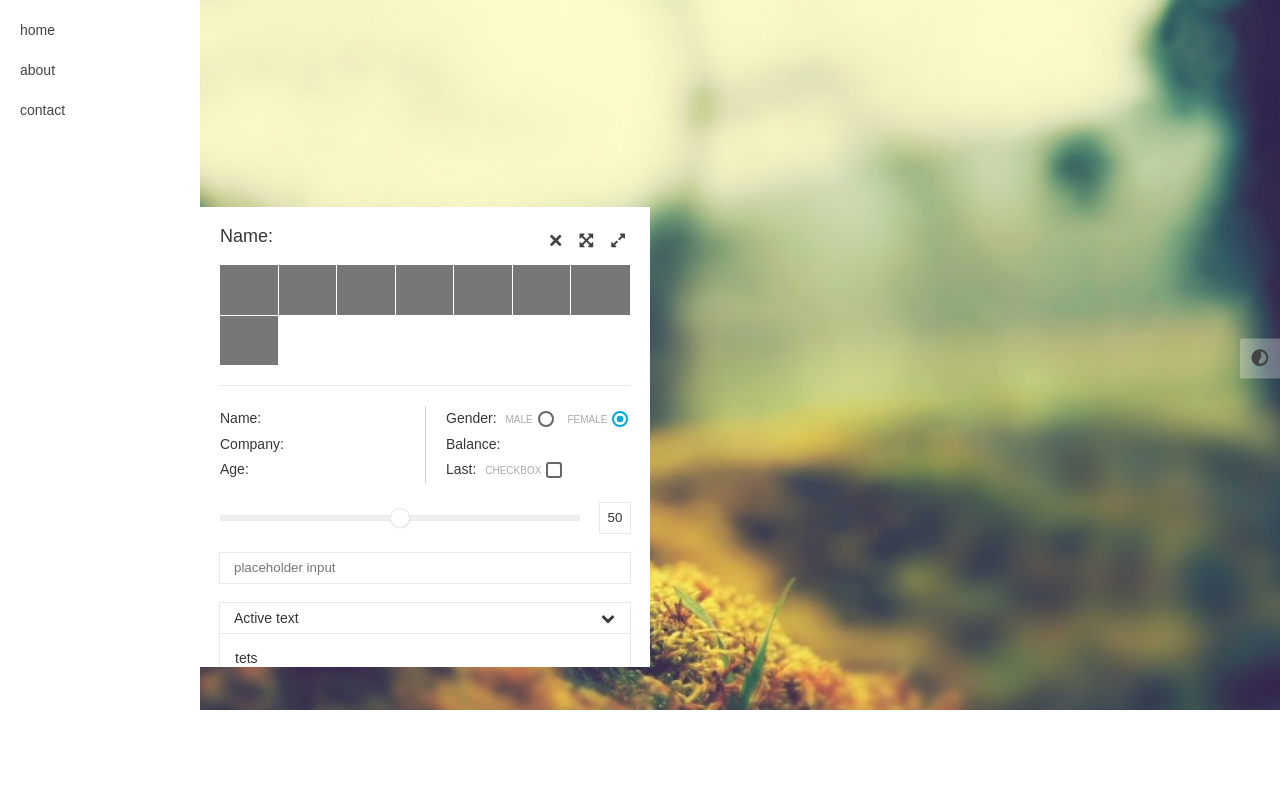
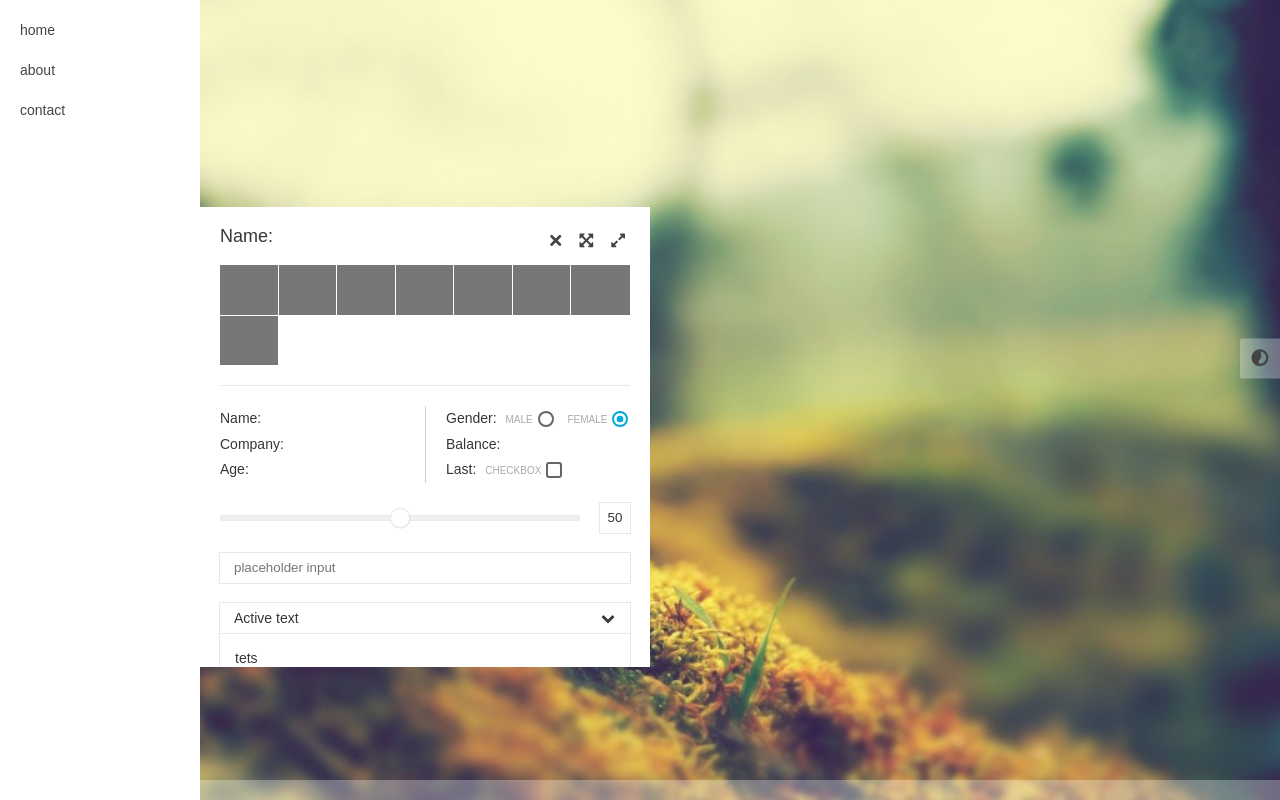
Before and after one commit to vincentbollaert/Sandbox, a website: page index.html in a window 1280 px wide. Drawn offline with Linux system fonts and the light colour scheme; no server answers.

Commit message:
hiding slider by default

```diff
--- a/assets/scss/components/_pgSidebar.scss
+++ b/assets/scss/components/_pgSidebar.scss
@@ -4,7 +4,7 @@ $item-spacing: 20px;
     z-index: 1;
     position: fixed;
     top: 0;
-    bottom: $slider-h;
+    bottom: 0;
     left: 0;
     width: 200px;
     background-color: rgba(255, 255, 255, 0.3);
--- a/assets/scss/components/_pgSlider.scss
+++ b/assets/scss/components/_pgSlider.scss
@@ -4,18 +4,19 @@
 
 $slider-arrow-w: 50px;
 .slider-wrap {
+    z-index: 2;
     position: fixed;
     bottom: 0;
     padding: 0 $slider-arrow-w;
     width: 100%;
     height: $slider-h;
-    background-color: #fff;
-    // transform: translateY(100px);
+    background-color: rgba(255, 255, 255, 0.3);
+    transform: translateY(calc(100% - #{$spacing}));
     transition: transform 0.3s ease, background-color 0.3s ease;
 
     &:hover {
-        // transform: translateY(0);
-        // background-color: #0697FF;
+        transform: translateY(0);
+        background-color: #fff;
         .slider-arrow {
             opacity: 1;
         }
@@ -34,6 +35,7 @@ $slider-arrow-w: 50px;
         text-transform: uppercase;
         background-color: #fff;
         color: #ccc;
+        cursor: pointer;
         transition: opacity 0.3s ease, color 0.3s ease;
 
         &--prev {
```
Also changed, not shown: assets/css/main.css.
